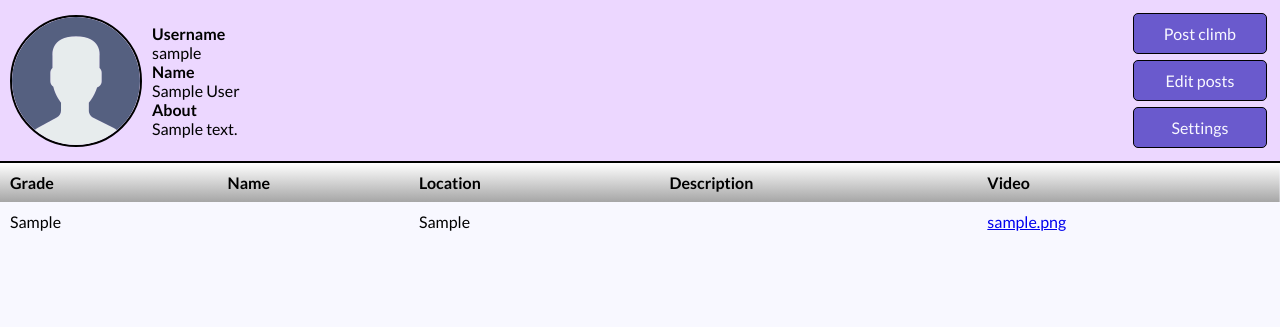
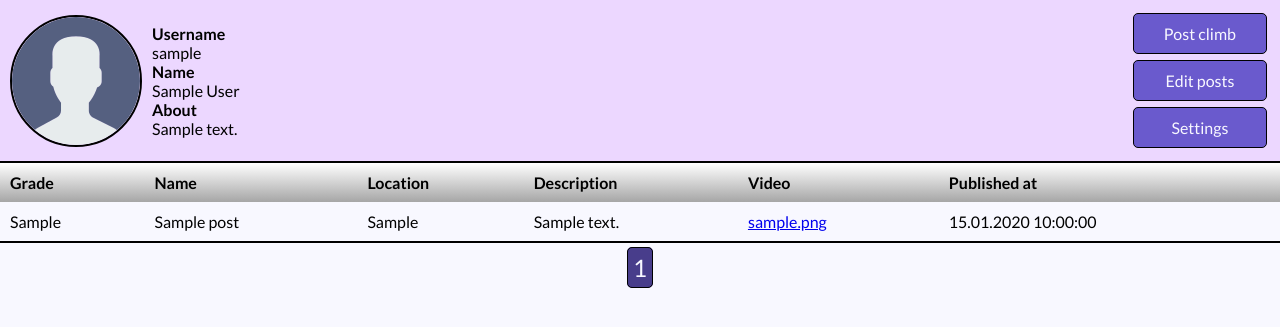
Before and after one commit to som202/Climbable, a PHP site: page /profile.php?id=1 in a window 1280 px wide. Shown: the part 41-368 px from the top of the page. Run offline with PHP 8.4, Linux system fonts and the light colour scheme; the visitor is signed in with stand-in values (Sample User, id 1); tables that the repository leaves empty or names only in its code hold one stand-in row (values such as "Sample post").

Commit message:
implement pagination for user posts

```diff
--- a/css/profile.css
+++ b/css/profile.css
@@ -176,6 +176,32 @@ tbody tr:nth-child(even) {
 #form-error span {
     color: red;
 }
+#table-container .message {
+    margin: 2em;
+    font-weight: bold;
+    text-align: center;
+}
+#page-buttons {
+    border-top: 2px solid black;
+    font-size: 1.5em;
+    text-align: center;
+    padding: 10px;
+}
+#page-buttons a {
+    text-decoration: none;
+    border: 1px solid black;
+    border-radius: 5px;
+    margin: 15px;
+    background-color: slateblue;
+    color: ghostwhite;
+    padding: 5px;
+}
+#page-buttons a:active {
+    background-color: darkslateblue;
+}
+#page-buttons #cur-page-button {
+    background-color: darkslateblue;
+}
 @media print {
     header, .button {
         display: none;
--- a/index.php
+++ b/index.php
@@ -38,7 +38,7 @@ session_start();
         <div>
             <h1> How does this work?</h1>
             <p>
-                Climbers can share their progress on their profile. For each ascent a climber will publish one post. <br><br>
+                Climbers can share their progress on their profile. For each ascent a climber can publish one post.<br><br>
             </p>
         </div>
         <?php
--- a/post_data_insert.php
+++ b/post_data_insert.php
@@ -4,8 +4,9 @@ require('db_connect.php');
 function insert_post_data($user_id,$grade,$name,$location,$description,$video_file) {
 
     global $conn;
-    $stmt = $conn->prepare("INSERT INTO posts (user_id,grade,name,location,description,video_file) VALUES (?,?,?,?,?,?)");
-    $stmt->bind_param("isssss",$user_id,$grade,$name,$location,$description,$video_file);
+    $stmt = $conn->prepare("INSERT INTO posts (user_id,grade,name,location,description,video_file,post_date) VALUES (?,?,?,?,?,?,?)");
+    $time = date("Y-m-d H:i:s");
+    $stmt->bind_param("issssss",$user_id,$grade,$name,$location,$description,$video_file,$time);
     $t = func_get_args();
     if(!$stmt->execute()) {
         $stmt->close();
--- a/profile.php
+++ b/profile.php
@@ -82,7 +82,9 @@ if (is_null($about)) {
     </div>
     <div id="table-container">
     <?php
-    $stmt = $conn->prepare("SELECT grade, name, location, description, video_file FROM posts WHERE user_id = ?");
+    $page = isset($_GET["page"]) && intval($_GET["page"]) > 0 ? intval($_GET["page"]) : 1;
+    //get the total number of pages
+    $stmt = $conn->prepare("SELECT COUNT(*) AS total_posts FROM posts WHERE user_id = ?");
     $stmt->bind_param("i", $_GET["id"]);
     if (!$stmt->execute()) {
         $stmt->close();
@@ -90,7 +92,24 @@ if (is_null($about)) {
         die("Database error: ".$stmt->error);
     }
     $res = $stmt->get_result();
-    if ($res->num_rows > 0) {
+    $row = $res->fetch_assoc();
+    $total_posts = $row["total_posts"];
+    $stmt->close();
+
+    if ($total_posts > 0) {
+        $total_pages = ceil($total_posts/10);
+        if ($page > $total_pages) {
+            die("This page doesn't exist");
+        }
+        $offset = ($page-1)*10;
+        $stmt2 = $conn->prepare("SELECT grade, name, location, description, video_file, post_date FROM posts WHERE user_id = ? ORDER BY id DESC LIMIT 10 OFFSET ?");
+        $stmt2->bind_param("ii", $_GET["id"], $offset);
+        if (!$stmt2->execute()) {
+            $stmt2->close();
+            $conn->close();
+            die("Database error: ".$stmt2->error);
+        }
+        $res2 = $stmt2->get_result();
         echo <<<html
         <table>
         <thead>
@@ -100,32 +119,47 @@ if (is_null($about)) {
                 <th>Location</th>
                 <th>Description</th>
                 <th>Video</th>
+                <th>Published at</th>
             </tr>
         </thead>
         <tbody>
         html;
-        while($row = $res->fetch_assoc()) {
-            echo "<tr><td>".htmlspecialchars($row["grade"])."</td>";
-            echo "<td>".htmlspecialchars($row["name"] === "" ? "-" : "")."</td>";
-            echo "<td>".htmlspecialchars($row["location"])."</td>";
-            echo "<td>".htmlspecialchars($row["description"] === "" ? "-" : "")."</td>";
-            if ($row["video_file"] === NULL) {
-                echo "<td>-</td></tr>";
+        while($row2 = $res2->fetch_assoc()) {
+            echo "<tr><td>".htmlspecialchars($row2["grade"])."</td>";
+            echo "<td>".htmlspecialchars($row2["name"] === "" ? "-" : $row2["name"])."</td>";
+            echo "<td>".htmlspecialchars($row2["location"])."</td>";
+            echo "<td>".htmlspecialchars($row2["description"] === "" ? "-" : $row2["description"])."</td>";
+            if ($row2["video_file"] === NULL) {
+                echo "<td>-</td>";
             }
             else {
-                echo "<td><a href='".htmlspecialchars($row["video_file"])."'>".htmlspecialchars(basename($row["video_file"]))."</a>"."</td></tr>";
+                echo "<td><a href='".$row2["video_file"]."'>".basename($row2["video_file"])."</a>"."</td>";
             }
+            $post_date = new DateTime($row2["post_date"]);
+            $post_date = $post_date->format('d.m.Y H:i:s');
+            echo "<td>".$post_date."</td></tr>";
         }
         echo <<<html
         </tbody>
         </table>
         html;
+        $stmt2->close();
+        $conn->close();
+        echo "<div id='page-buttons'>";
+        if ($page > 1) {
+            echo "<a id='arrow-button' href='?id=".$_GET["id"]."&page=".$page-1 . "'>&laquo;</a>";
+        }
+        for ($i = 1; $i <= $total_pages; $i++) {
+            echo $i === $page ? "<a id='cur-page-button' href='?id=".$_GET["id"]."&page=".$i . "'>$i</a>" : "<a href='?id=".$_GET["id"]."&page=".$i . "'>$i</a>";
+        }
+        if ($page < $total_pages) {
+            echo "<a id='arrow-button' href='?id=".$_GET["id"]."&page=".$page+1 . "'>&raquo;</a>";
+        }
+        echo "</div>";
     }
     else {
-        echo "<span>User has no posts yet</span>";
+        echo "<div class='message'>Nothing posted yet</div>";
     }
-    $stmt->close();
-    $conn->close();
     ?>
     </div>
     <?php
--- a/uid_get_data.php
+++ b/uid_get_data.php
@@ -2,7 +2,8 @@
 require('db_connect.php');
 //$data parameter is column in users table in db
 function uid_get_data($uid,$data) {
-    if ($data !== "username" && $data !== "name" && $data !== "about") {
+    if ($data !== "username" && $data !== "name" && $data !== "about" &&
+        $data !== "is_public" && data !== "is_admin" && $data !== "picture_file") {
         die("Specified data column doesn't exist in db");
     }
 
@@ -19,7 +20,7 @@ function uid_get_data($uid,$data) {
     if ($res->num_rows === 1) {
         $row = $res->fetch_assoc();
         $stmt->close();
-        //connection is closed in the main script, because this function is going to be called multiple times
+        //connection is gonna be closed in the main script, because this function is going to be called multiple times
         return $row[$data];
     }
     else {
```
